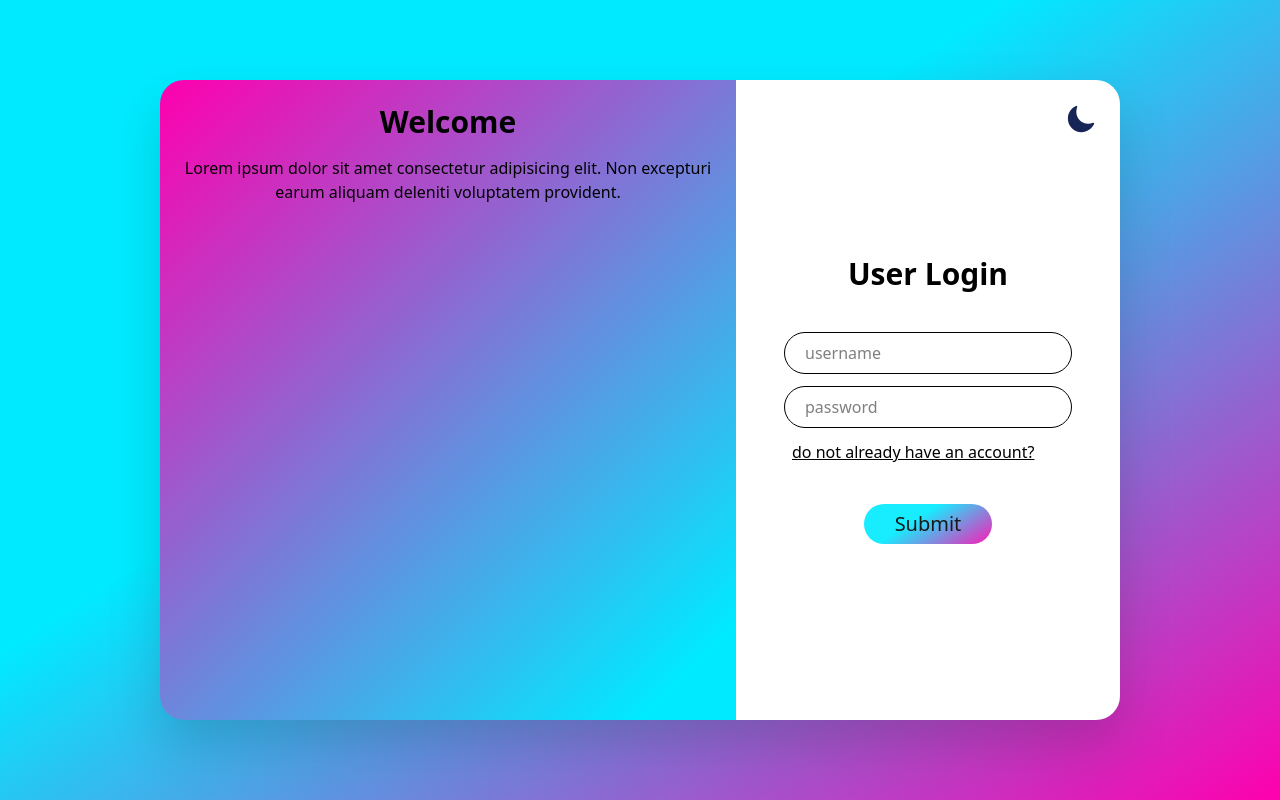
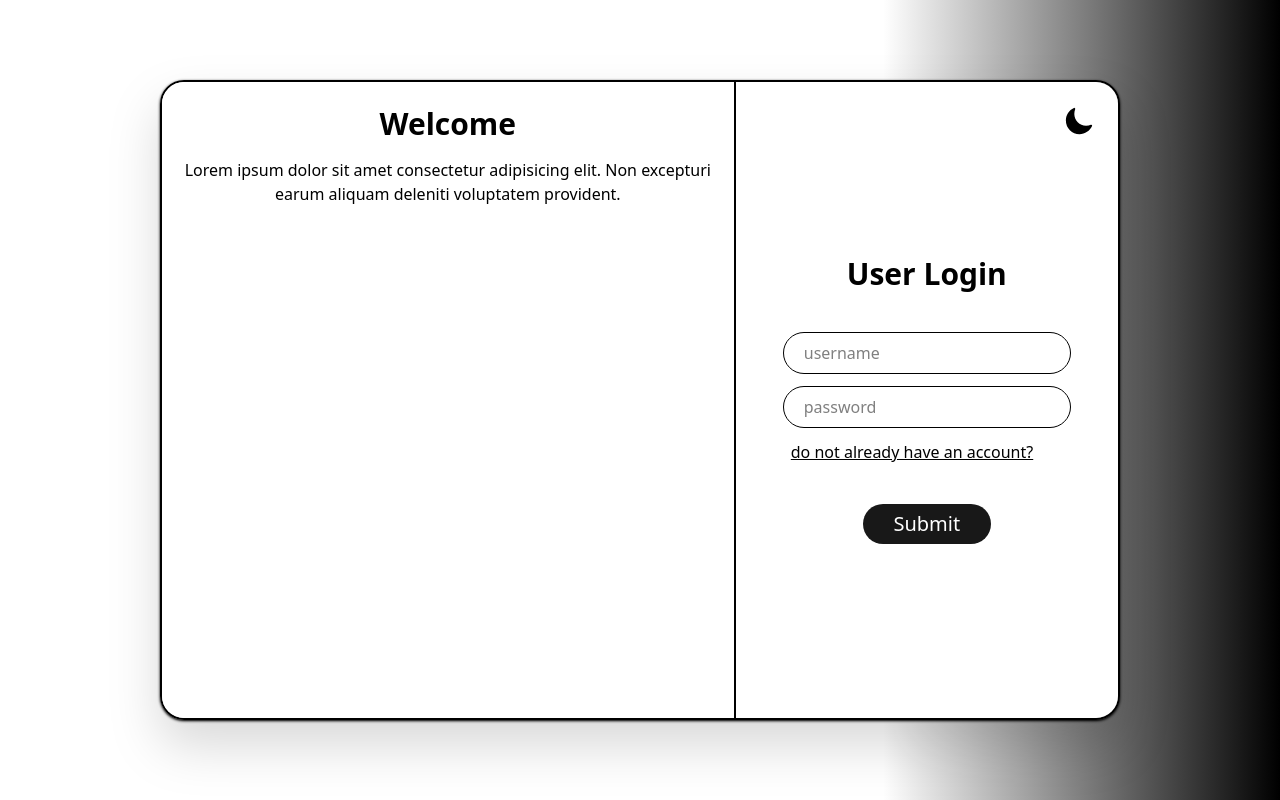
Before and after one commit to mmd-rahimi/authentication-page, a React (Vite) app: page / in a window 1280 px wide. Built offline with nearby package versions, Linux system fonts and the light colour scheme.

Commit message:
changed pallet color and sedining

```diff
--- a/src/components/my components/LoginForm/LoginForm.tsx
+++ b/src/components/my components/LoginForm/LoginForm.tsx
@@ -21,7 +21,7 @@ function LoginForm() {
             </div>
             </div>
 
-            <div className="flex flex-row justify-center items-center bgCol opacity-90 dark:bgCol rounded-3xl text-black dark:text-white">
+            <div className="flex flex-row justify-center items-center bg-black opacity-90 dark:bg-white rounded-3xl text-white dark:text-black">
                 <button className="flex justify-center items-center w-[8rem] h-[2.5rem] text-xl cursor-pointer">Submit</button>
             </div>
         </div>
--- a/src/components/my components/LoginForm/LoginModule.tsx
+++ b/src/components/my components/LoginForm/LoginModule.tsx
@@ -5,7 +5,7 @@ function LoginModule() {
   return (
     // module container
     <div
-      className="rounded-3xl drop-shadow-2xl overflow-hidden
+      className="rounded-3xl drop-shadow-2xl overflow-hidden shadow shadow-black dark:shadow-white border-black dark:border-white border-2
     w-[25rem] h-[35rem]
      sm:w-[28rem] sm:h-[40rem]
      md:w-[32rem] md:h-[40rem]
@@ -19,7 +19,7 @@ function LoginModule() {
           <ThemeToggle />
         </div>
         {/* text side */}
-        <div className="formBgCol dark:formBgCol text-black dark:text-white w-full h-[28%] p-4 sm:py-6 lg:h-full lg:w-[60%]">
+        <div className="formBgCol dark:formBgCol border-black max-lg:border-b-2 lg:border-r-2 dark:border-white text-black dark:text-white w-full h-[28%] p-4 sm:py-6 lg:h-full lg:w-[60%]">
           <div className="flex flex-col justify-center items-center gap-4">
             <h1 className="text-3xl font-bold">Welcome</h1>
             <p className="text-center font-[500]">
@@ -29,7 +29,7 @@ function LoginModule() {
           </div>
         </div>
         {/* input side */}
-        <div className="bg-white h-[72%] w-full lg:h-full lg:w-[40%] px-6 py-12 flex flex-row justify-center items-center">
+        <div className="bg-white dark:bg-black text-black dark:text-white h-[72%] w-full lg:h-full lg:w-[40%] px-6 py-12 flex flex-row justify-center items-center">
           <div className="lg:hidden block absolute top-41 right-2 sm:top-47 sm:right-2  z-10">
             <ThemeToggle />
           </div>
--- a/src/components/my components/ThemeToggle.tsx
+++ b/src/components/my components/ThemeToggle.tsx
@@ -6,18 +6,18 @@ function ThemeToggle() {
   const { theme, toggleTheme } = useTheme();
 
   return (
-    <div className="flex flex-row justify-center items-center rounded-full cursor-pointer hover:bg-amber-600 transition-all duration-300">
+    <div className="flex flex-row justify-center items-center rounded-full cursor-pointer hover:bg-black dark:hover:bg-white transition-all duration-300">
       <button
         onClick={toggleTheme}
         className="p-2 rounded-full focus:outline-none cursor-pointer"
         aria-label={`Change to ${theme === "light" ? "dark" : "light"} mode`}
       >
         {theme === "light" ? (
-          <span className="text-3xl text-blue-950">
+          <span className="text-3xl text-black hover:text-white">
             <IoMoon />
           </span>
         ) : (
-          <span className="text-3xl text-yellow-300">
+          <span className="text-3xl text-white hover:text-black">
             <IoMdSunny />
           </span>
         )}
--- a/src/index.css
+++ b/src/index.css
@@ -3,22 +3,24 @@
 
 @layer components {
   .bgCol {
-background: #00eaff;
-background: linear-gradient(147deg,rgba(0, 234, 255, 1) 40%, rgba(255, 0, 174, 1) 100%, rgba(255, 0, 174, 1) 0%);
+background: #ffffff;
+background: linear-gradient(90deg,rgba(255, 255, 255, 1) 69%, rgba(0, 0, 0, 1) 100%, rgba(0, 0, 0, 1) 20%);
   }
 
   .dark .bgCol {
-background: #007E87;
-background: linear-gradient(134deg,rgba(0, 126, 135, 1) 0%, rgba(0, 126, 135, 1) 8%, rgba(189, 0, 129, 1) 100%);  }
+background: #000000;
+background: linear-gradient(90deg,rgba(0, 0, 0, 1) 69%, rgba(255, 255, 255, 1) 100%, rgba(255, 255, 255, 1) 20%);
+}
 }
 
 @layer components {
   .formBgCol {
-background: #00EAFF;
-background: linear-gradient(315deg,rgba(0, 234, 255, 1) 0%, rgba(0, 234, 255, 1) 8%, rgba(255, 0, 174, 1) 100%);
+background: #ffffff;
+/* background: linear-gradient(90deg,rgba(255, 255, 255, 1) 96%, rgba(0, 0, 0, 1) 100%, rgba(0, 0, 0, 1) 0%); */
   }
 
   .dark .formBgCol {
-background: #007E87;
-background: linear-gradient(315deg,rgba(0, 126, 135, 1) 0%, rgba(0, 126, 135, 1) 8%, rgba(189, 0, 129, 1) 100%);  }
+background: #000000;
+/* background: linear-gradient(90deg,rgba(0, 0, 0, 1) 96%, rgba(255, 255, 255, 1) 100%, rgba(255, 255, 255, 1) 0%);   */
 }
+}
```
